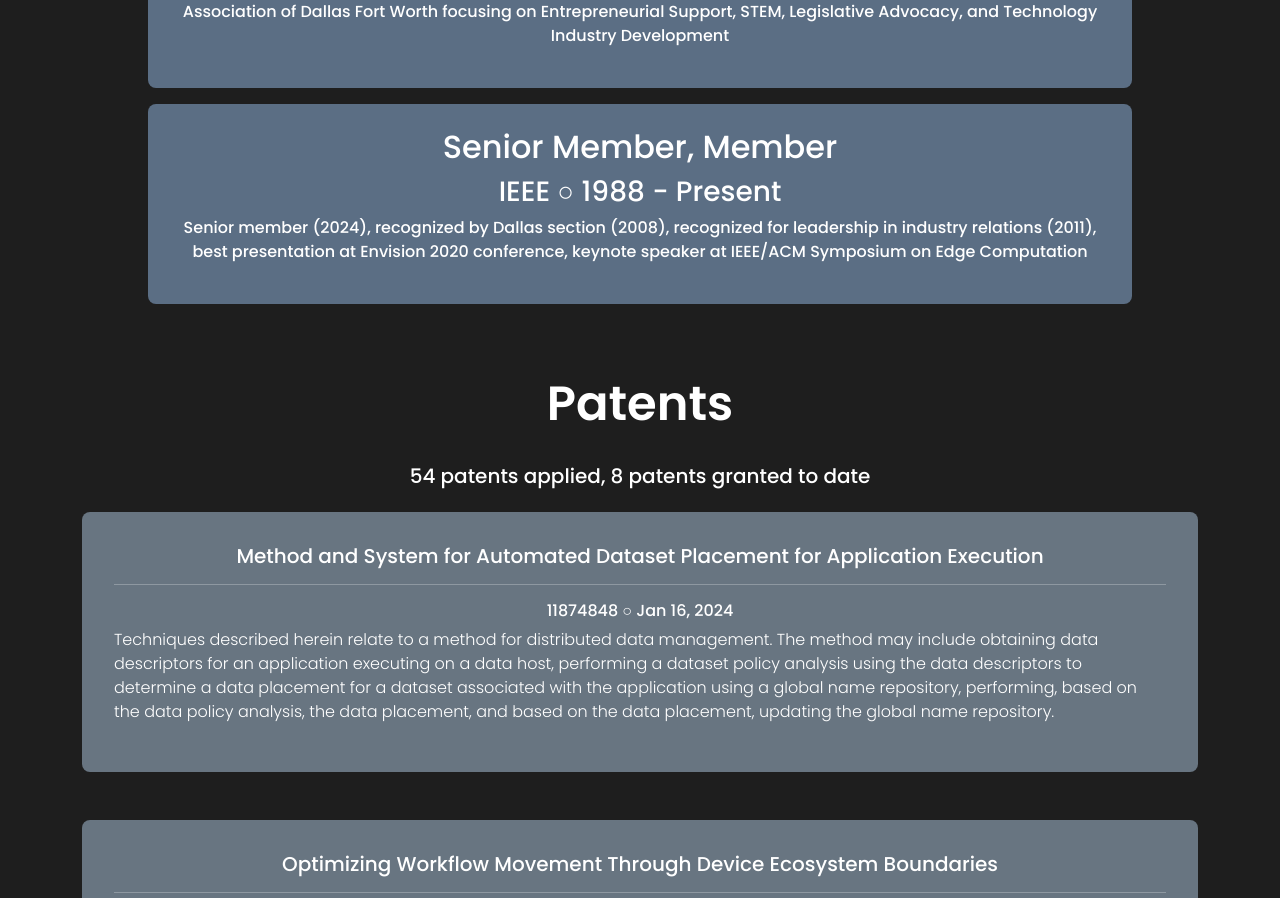
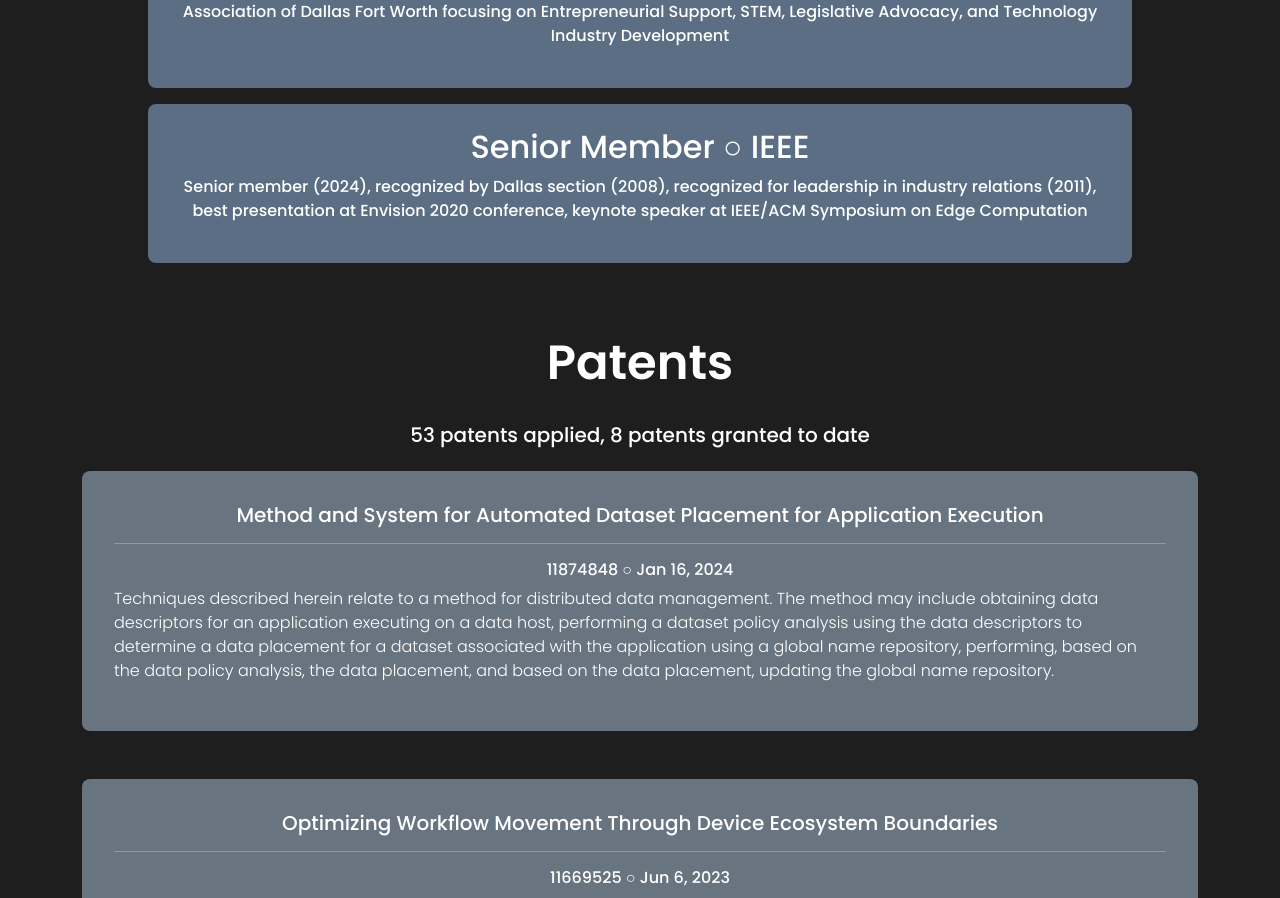
Before and after one commit to nicolewhitee/jw-portfolio, a React (Create React App) app: page / in a window 1280 px wide. Shown: the part 3750-4648 px from the top of the page. Built offline with nearby package versions, Linux system fonts and the light colour scheme.

Commit message:
Update patent number and IEEE membership years

```diff
--- a/src/components/About/about.js
+++ b/src/components/About/about.js
@@ -176,8 +176,7 @@ const About = () => {
                 </div>
                 <div className="awardsBar">
                     <div>
-                        <div className="h2">Senior Member, Member</div>
-                        <div className="h3">IEEE &#9675; 1988 - Present</div>
+                        <div className="h2">Senior Member &#9675; IEEE</div>
                         <p>
                             Senior member (2024), recognized by Dallas section (2008), recognized for leadership in industry relations
                             (2011), best presentation at Envision 2020 conference, keynote speaker at IEEE/ACM Symposium on Edge Computation
--- a/src/components/Patents/patents.js
+++ b/src/components/Patents/patents.js
@@ -15,7 +15,7 @@ const Patents = () => {
         <>
             <section id='patents'>
                 <div className="headerTitle" aria-level="1" role="heading">Patents</div>
-                <div className="h5 mb-4">54 patents applied, 8 patents granted to date</div>
+                <div className="h5 mb-4">53 patents applied, 8 patents granted to date</div>
                 <div className="container">
                     <div className="row display-flex g-5">
                         {patentsArray.slice(0, next).map((patent, index) => {
```
